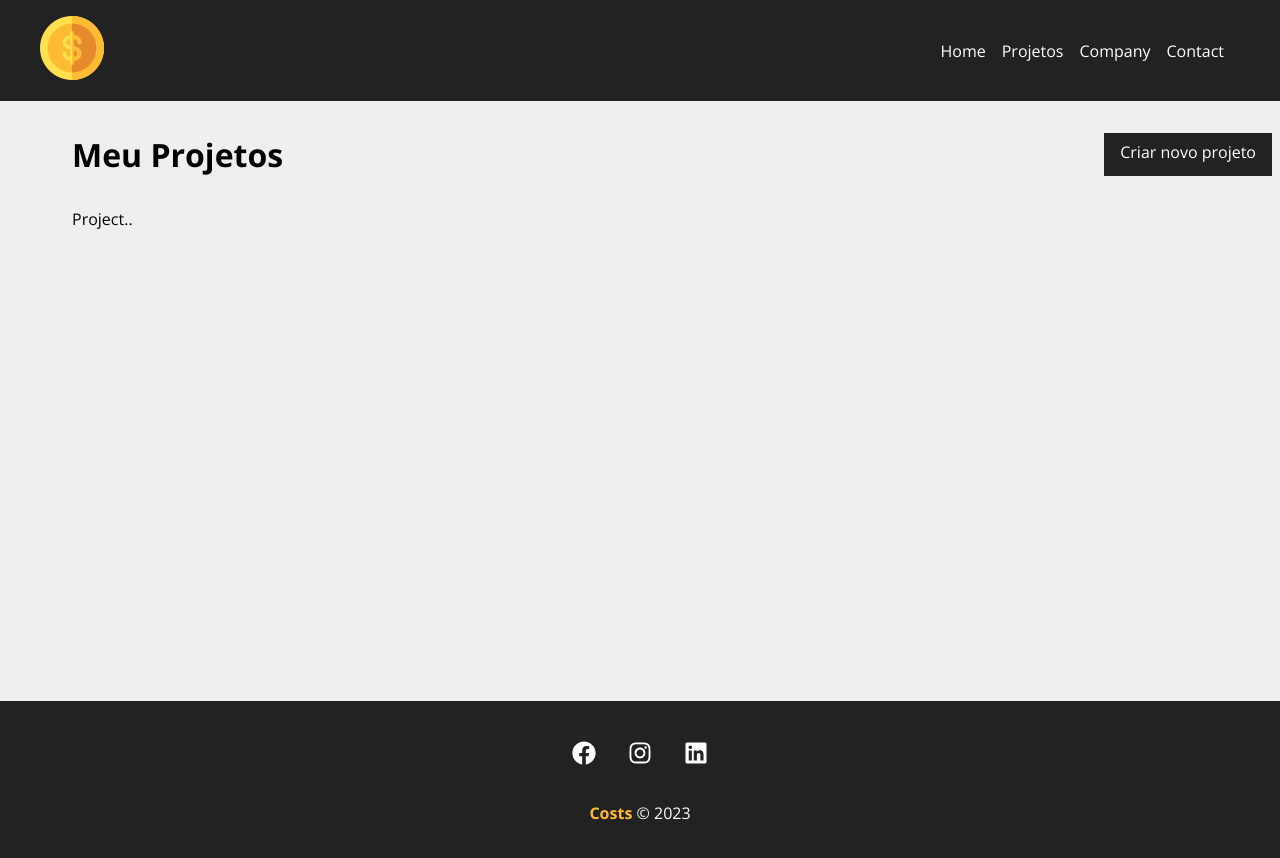
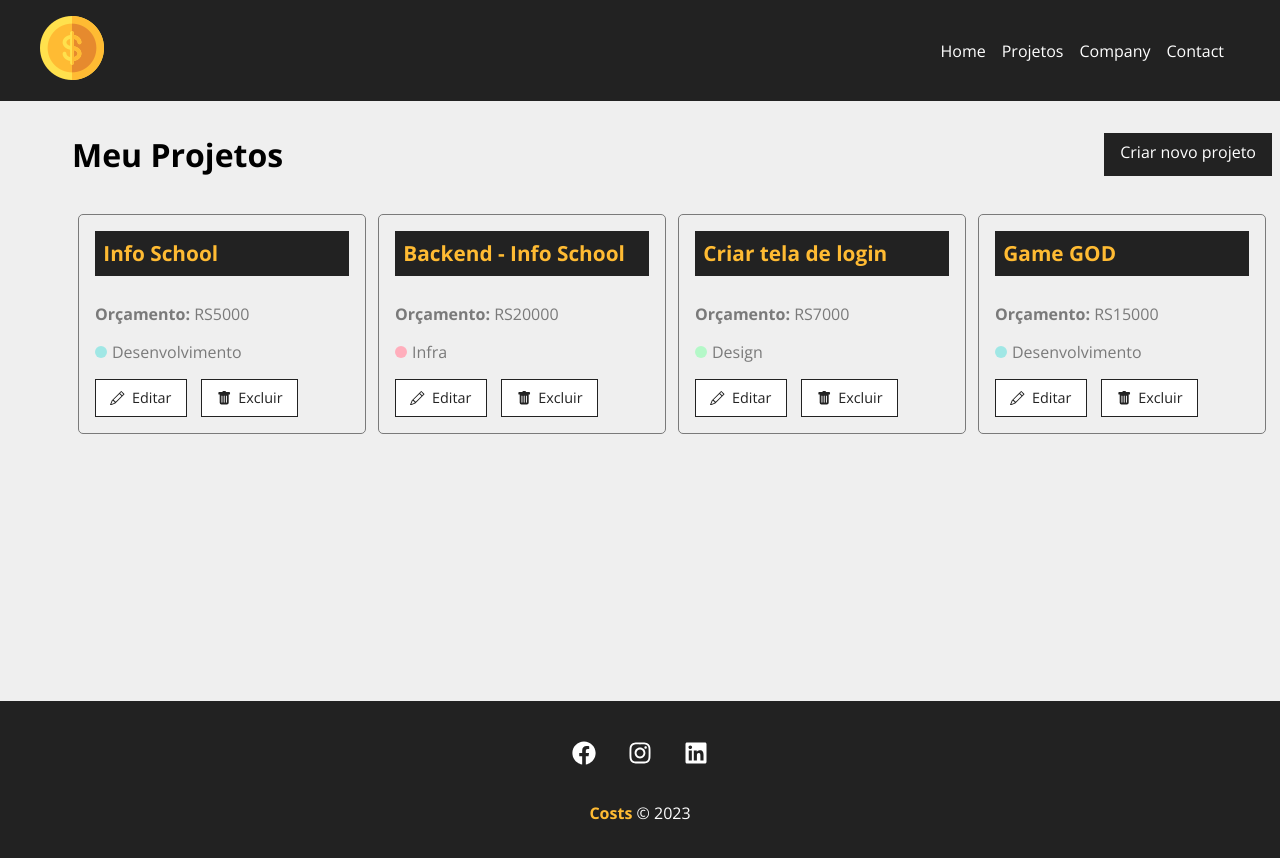
Before and after one commit to joaovictor-jpg/React, a React (Create React App) app: page /projects in a window 1280 px wide. Shown: the top 858 px of the page. Built offline with nearby package versions, Linux system fonts and the light colour scheme; data requests are answered from the project's data file; the HTML template or start-up script is replaced by a standard one.

Commit message:
Rescuing projects from the database

```diff
--- a/src/components/pages/Projects.js
+++ b/src/components/pages/Projects.js
@@ -1,12 +1,16 @@
 import Message from '../layout/Message';
 import Container from '../layout/Container';
 import LinkButton from '../layout/LinkButton';
+import ProjectCard from '../project/ProjectCard';
 
 import { useLocation } from 'react-router-dom';
+import { useState, useEffect } from 'react';
 
 import style from './projects.module.css';
 
 function Projects() {
+
+    const [projects, setProjects] = useState([])
 
     const location = useLocation()
 
@@ -16,6 +20,17 @@
         message = location.state.message;
     }
 
+    useEffect(() => {
+        fetch('http://localhost:5000/project', {
+            mathod: 'GET',
+            headers: {
+                'Content-type': 'application/json',
+            },
+        }).then((resp) => resp.json()).then((data) => {
+                setProjects(data)
+            }).catch((err) => console.log(err))
+    }, [])
+
     return (
         <div className={style.project_container}>
             <div className={style.title_container}>
@@ -24,7 +39,14 @@
             </div>
             {message && <Message type="success" msg={message} />}
             <Container customClass="start" >
-                <p>Project..</p>
+                {projects.length > 0 &&
+                    projects.map((project) => <ProjectCard
+                        id={project.id}
+                        name={project.name}
+                        budget={project.budget}
+                        category={project.category.name}
+                        Key={project.id}
+                    />)}
             </Container>
         </div>
      );
--- /dev/null
+++ b/src/components/project/ProjectCard.js
@@ -0,0 +1,28 @@
+import style from './ProjectCard.module.css';
+
+import { BsPencil, BsFillTrashFill } from 'react-icons/bs'
+import { Link } from 'react-router-dom';
+
+function ProjectCard({id, name, budget, category, handleRemove}) {
+    return (
+        <div className={style.project_card}>
+            <h4>{name}</h4>
+            <p>
+                <span>Orçamento:</span> RS{budget}
+            </p>
+            <p className={style.category_text}>
+                <span className={`${style[category.toLowerCase()]}`}></span> {category}
+            </p>
+            <div className={style.project_card_actions}>
+                <Link to="/">
+                    <BsPencil /> Editar
+                </Link>
+                <button>
+                    <BsFillTrashFill /> Excluir
+                </button>
+            </div>
+        </div>
+    );
+}
+
+export default ProjectCard;
--- /dev/null
+++ b/src/components/project/ProjectCard.module.css
@@ -0,0 +1,87 @@
+.project_card {
+    padding: 1em;
+    border: 1px solid #7a7a7a;
+    border-radius: 5px;
+    width: 24%;
+    margin: 0.5%;
+}
+
+.project_card h4 {
+    background-color: #222;
+    color: #ffbb33;
+    padding: 0.4em;
+    margin-bottom: 1.3em;
+    font-size: 1.3em;
+}
+
+.project_card p {
+    color: #7a7a7a;
+    margin-bottom: 1em;
+}
+
+.project_card p span {
+    font-weight: bold;
+}
+
+.category_text {
+    display: flex;
+    align-items: center;
+}
+
+.category_text span {
+    display: block;
+    width: 12px;
+    height: 12px;
+    border-radius: 50%;
+    background-color: #ccc;
+    margin-right: 5px;
+}
+
+.category_text .infra {
+    background-color: #ffaebc;
+}
+
+.category_text .desenvolvimento {
+    background-color: #a0e7e5;
+}
+
+.category_text .design {
+    background-color: #b4f8c8;
+}
+
+.category_text .planejamento {
+    background-color: #fbe7c6;
+}
+
+.project_card_actions {
+    margin-top: 1em;
+    display: flex;
+    align-items: center;
+}
+
+.project_card_actions a,
+.project_card_actions button {
+    text-decoration: none;
+    border: none;
+    background-color: #fff;
+    color: #222;
+    font-size: 0.9em;
+    padding: 0.6em 1em;
+    margin-right: 1em;
+    cursor: pointer;
+    border: 1px solid #222;
+    display: flex;
+    align-items: center;
+    justify-content: center;
+    transition: 0.5s;
+}
+
+.project_card_actions svg {
+    margin-right: 0.5em;
+}
+
+.project_card_actions a:hover,
+.project_card_actions button:hover {
+    background-color: #222;
+    color: #ffbb33;
+}
```
